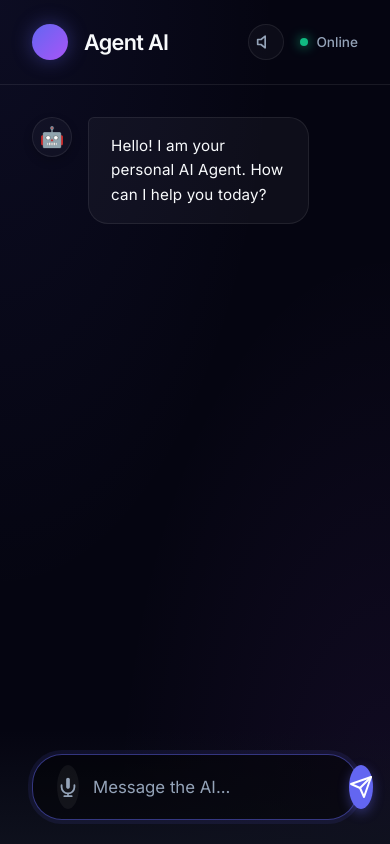
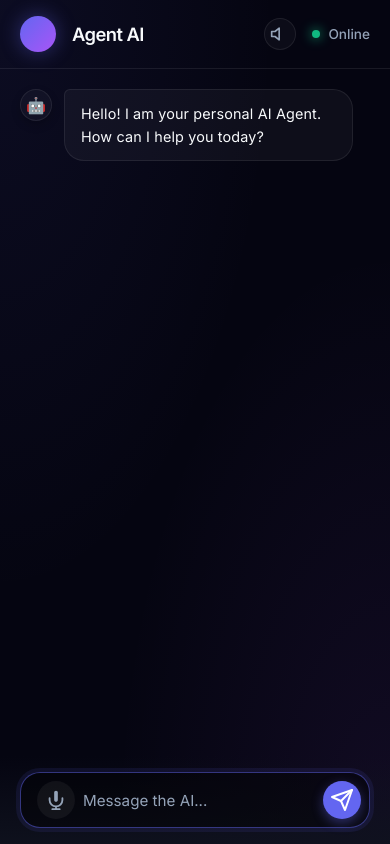
Before and after one commit to sallukha/Ai-Agent, a website: page public/index.html in a window 390 px wide. Drawn offline with Linux system fonts and the light colour scheme.

Commit message:
feat: add comprehensive styling for the chat application UI.

```diff
--- a/public/style.css
+++ b/public/style.css
@@ -367,3 +367,68 @@ body {
     0%, 80%, 100% { transform: scale(0); opacity: 0.5; }
     40% { transform: scale(1); opacity: 1; }
 }
+
+/* Responsive Media Queries */
+@media (max-width: 768px) {
+    .app-header {
+        padding: 16px 20px;
+    }
+
+    .app-header h1 {
+        font-size: 1.15rem;
+    }
+
+    .messages-wrapper {
+        padding: 20px;
+        gap: 20px;
+    }
+
+    .message {
+        max-width: 90%;
+        gap: 12px;
+    }
+
+    .avatar {
+        width: 32px;
+        height: 32px;
+        font-size: 1rem;
+    }
+
+    .bubble {
+        padding: 12px 16px;
+        font-size: 0.9rem;
+    }
+
+    .input-area {
+        padding: 16px 20px;
+    }
+
+    .chat-form {
+        padding: 8px 8px 8px 16px;
+        gap: 8px;
+    }
+
+    .chat-form input {
+        font-size: 0.95rem;
+    }
+
+    .mic-btn, .send-btn {
+        width: 38px;
+        height: 38px;
+    }
+
+    .voice-toggle {
+        width: 32px;
+        height: 32px;
+    }
+}
+
+@media (max-width: 480px) {
+    .message {
+        max-width: 95%;
+    }
+
+    .chat-form {
+        border-radius: 20px;
+    }
+}
```
